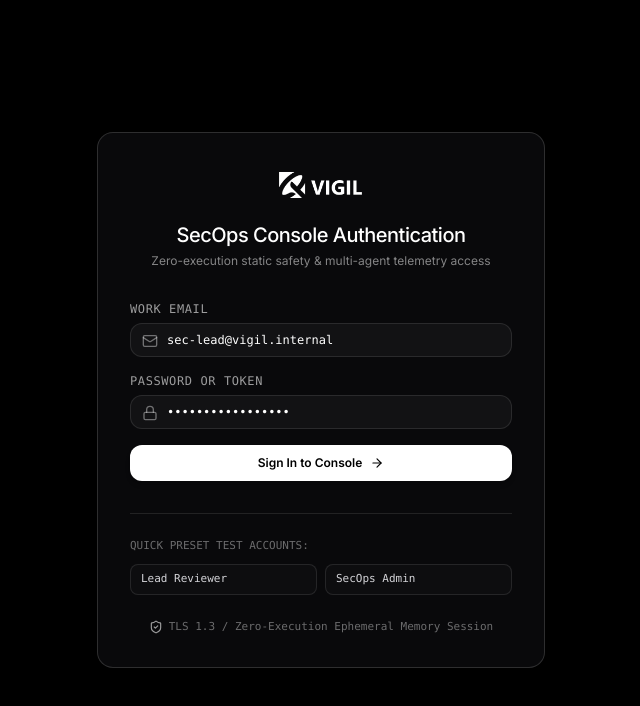
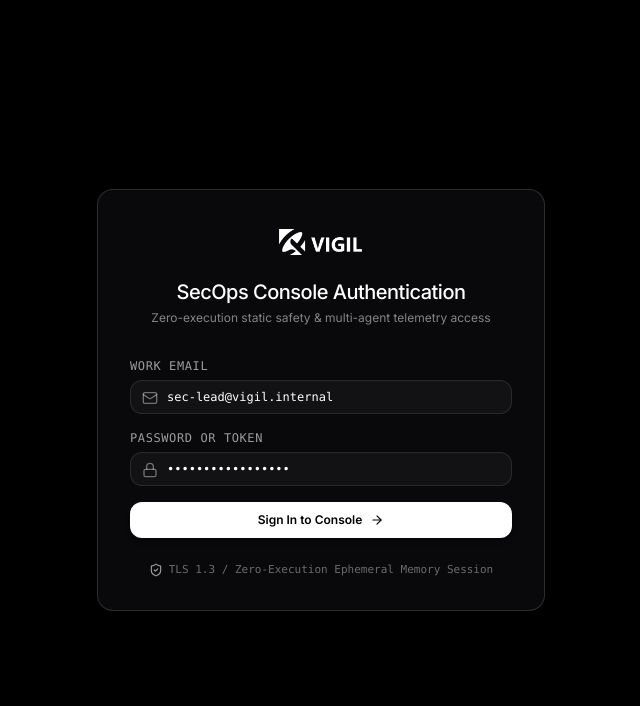
Before and after one commit to Yuyutsu01/Vigil, a Next.js app in the folder frontend/: page /login in a window 1280 px wide. Shown: the top 706 px of the page, without its empty margins (319-959 px from the left). Built offline with nearby package versions, Linux system fonts and the light colour scheme; no server answers.

Commit message:
chore(ui): remove quick preset test accounts from login page

```diff
--- a/frontend/src/app/login/page.tsx
+++ b/frontend/src/app/login/page.tsx
@@ -123,28 +123,6 @@ function LoginForm() {
         </button>
       </form>
 
-      {/* Quick Test Credential Autofill */}
-      <div className="mt-8 pt-6 border-t border-white/10">
-        <div className="text-[11px] font-mono text-white/40 uppercase mb-2.5">
-          Quick Preset Test Accounts:
-        </div>
-        <div className="grid grid-cols-2 gap-2">
-          <button
-            type="button"
-            onClick={() => fillTestCredentials('sec-lead@vigil.internal')}
-            className={`px-2.5 py-1.5 rounded-lg border border-white/10 bg-white/[0.02] hover:bg-white/[0.06] text-[11px] text-zinc-300 font-mono text-left transition-colors cursor-pointer ${focusRing}`}
-          >
-            Lead Reviewer
-          </button>
-          <button
-            type="button"
-            onClick={() => fillTestCredentials('admin@vigil.sec')}
-            className={`px-2.5 py-1.5 rounded-lg border border-white/10 bg-white/[0.02] hover:bg-white/[0.06] text-[11px] text-zinc-300 font-mono text-left transition-colors cursor-pointer ${focusRing}`}
-          >
-            SecOps Admin
-          </button>
-        </div>
-      </div>
 
       {/* Compliance footer */}
       <div className="mt-6 flex items-center justify-center gap-1.5 text-[11px] font-mono text-white/40">
```
